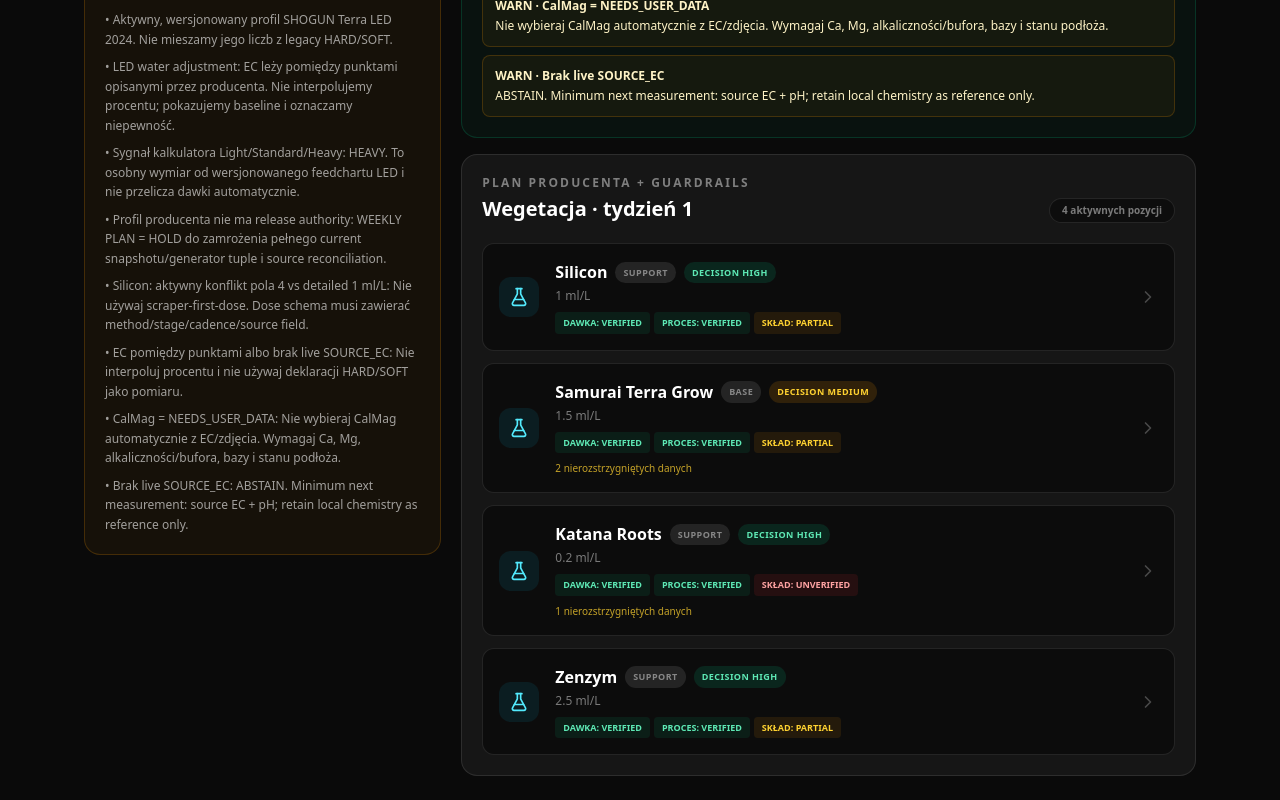
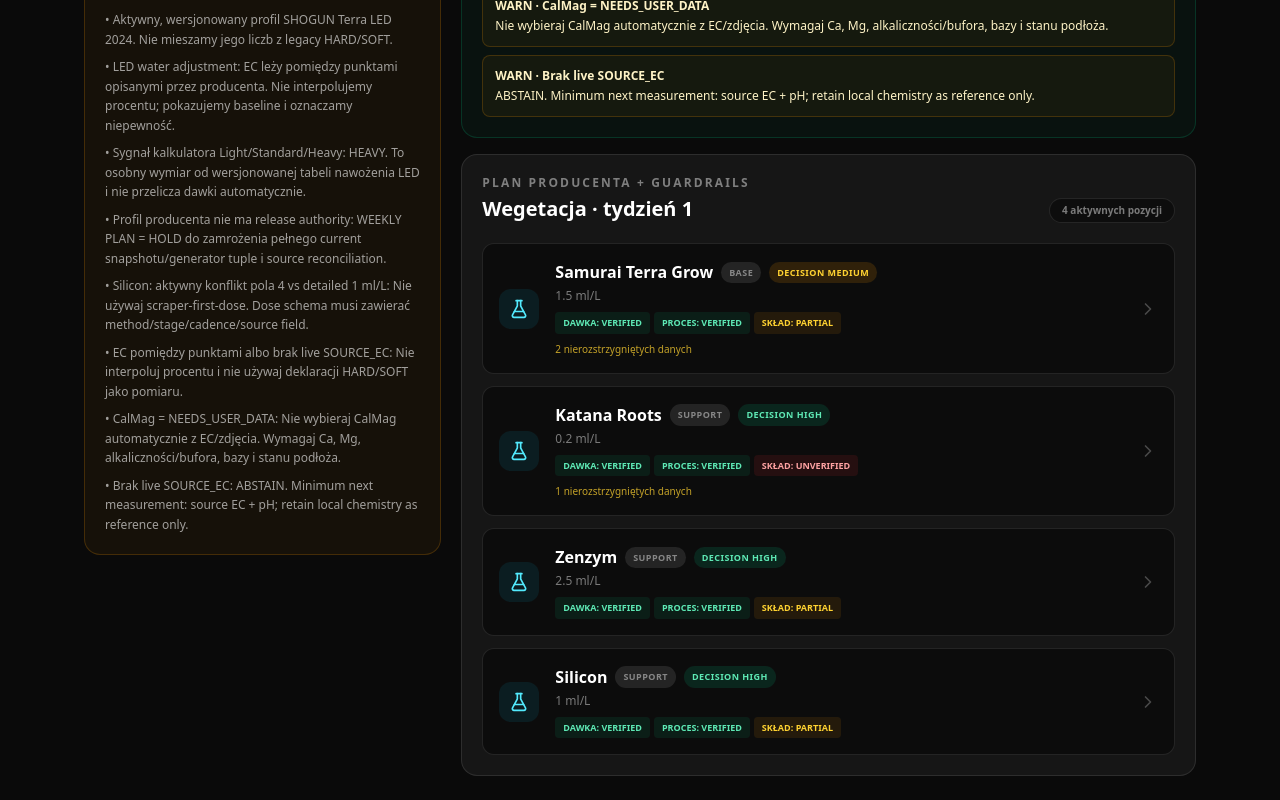
Before and after one commit to Peskobar/ARGUS_SHOGUN_Engine, a React (Vite) app: page / in a window 1280 px wide. Shown: the part 1294-2094 px from the top of the page. Built offline with nearby package versions, Linux system fonts and the light colour scheme.

Commit message:
fix: split manufacturer display order from ARGUS execution order

```diff
--- a/src/nutritionTechnician.ts
+++ b/src/nutritionTechnician.ts
@@ -1,5 +1,6 @@
 import { canonicalProductOrder } from './canonicalMixingSequence';
 import { SHOGUN_PRODUCTS } from './data';
+import { compareByProfileManufacturerSource } from './manufacturerOrder';
 import { normalizeSourceEc } from './numericGuards';
 import { GrowthStage, WaterType } from './types';
 import {
@@ -77,6 +78,11 @@
   scheduleProfileResolved: boolean;
   applicationProtocols: ApplicationProtocolEvidence[];
   waterNotes: string[];
+  /** Exact source/table presentation order. Never use as physical mixing order. */
+  manufacturerProducts: ProductDecision[];
+  /** Canonical ARGUS physical order. Never present this as the manufacturer's row order. */
+  executionProducts: ProductDecision[];
+  /** Backwards-compatible UI alias. It intentionally means manufacturerProducts. */
   products: ProductDecision[];
   conflicts: ConflictFinding[];
   systemWarnings: string[];
@@ -313,22 +319,28 @@
   }
 
   if (!scheduleProfileResolved) {
-    systemWarnings.push(`Sygnał kalkulatora Light/Standard/Heavy: ${scheduleSignals.join(' + ')}. To osobny wymiar od wersjonowanego feedchartu LED i nie przelicza dawki automatycznie.`);
+    systemWarnings.push(`Sygnał kalkulatora Light/Standard/Heavy: ${scheduleSignals.join(' + ')}. To osobny wymiar od wersjonowanej tabeli nawożenia LED i nie przelicza dawki automatycznie.`);
   }
   if (scheduleSignals.length > 1) systemWarnings.push('Warunki dają więcej niż jeden sygnał Light/Standard/Heavy. To konflikt kontekstu, nie powód do wyboru mocniejszej dawki.');
   if (context.medium !== 'TERRA_SOIL_PERLITE') systemWarnings.push('Evidence Matrix v1 jest zatwierdzona wyłącznie dla kontekstu TERRA/SOIL + perlit.');
 
-  const products = ALL_PRODUCT_EVIDENCE
+  const activeProducts = ALL_PRODUCT_EVIDENCE
     .map(entry => evaluateProductDecision(entry.productId, safeContext, 'BASELINE'))
     .filter((decision): decision is ProductDecision => Boolean(decision))
-    .filter(decision => decision.doseWindows.length > 0)
+    .filter(decision => decision.doseWindows.length > 0);
+
+  // Two independent views over the same active products. This is the bug fix:
+  // manufacturer source order must never be derived from physical mixing roles.
+  const manufacturerProducts = [...activeProducts]
+    .sort((a, b) => compareByProfileManufacturerSource(profile, a, b));
+  const executionProducts = [...activeProducts]
     .sort(compareProductDecisionsByCanonicalExecution);
 
   const conflictResolution = resolveNutritionConflicts({
     profile,
     stage: context.stage,
     week: context.week,
-    productIds: products.map(product => product.productId),
+    productIds: activeProducts.map(product => product.productId),
     waterType: context.waterType,
     backgroundEc,
   });
@@ -351,7 +363,9 @@
     scheduleProfileResolved,
     applicationProtocols,
     waterNotes,
-    products,
+    manufacturerProducts,
+    executionProducts,
+    products: manufacturerProducts,
     conflicts: conflictResolution.findings,
     systemWarnings,
   };
```
